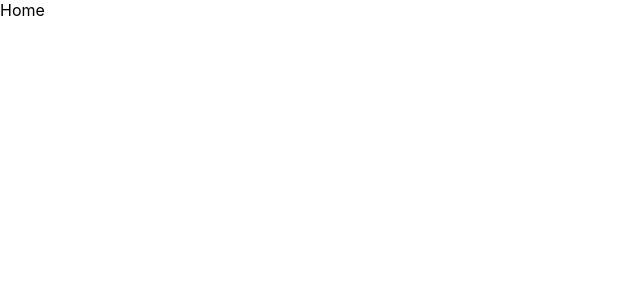
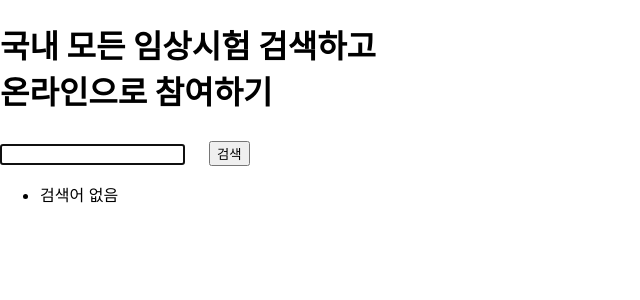
Before and after one commit to nuri1042/pre-onboarding-12th-3-4, a React (Create React App) app: page / in a window 1280 px wide. Shown: the top 300 px of the page, without its empty margins (0-640 px from the left). Built offline with nearby package versions, Linux system fonts and the light colour scheme.

Commit message:
Feat: 검색 화면 구현

```diff
--- a/package.json
+++ b/package.json
@@ -13,6 +13,7 @@
     "axios": "^1.5.0",
     "react": "^18.2.0",
     "react-dom": "^18.2.0",
+    "react-icons": "^4.11.0",
     "react-router-dom": "^6.15.0",
     "react-scripts": "5.0.1",
     "styled-components": "^6.0.7",
--- a/src/components/SearchForm.tsx
+++ b/src/components/SearchForm.tsx
@@ -1,5 +1,24 @@
 import React from 'react';
+import { styled } from 'styled-components';
+import { FaSearch } from 'react-icons/fa';
+import { useSearch } from '../context/SearchContext';
 
 export default function SearchForm() {
-  return <div>SearchForm</div>;
+  const { searchText, inputChange } = useSearch();
+
+  const searchSubmit = (e: React.FormEvent<HTMLFormElement>) => {
+    e.preventDefault();
+  };
+
+  return (
+    <StyledForm onSubmit={searchSubmit}>
+      <label>
+        <input type='text' name='sick' value={searchText} onChange={inputChange} autoFocus />
+        <FaSearch size='24' color='white' />
+      </label>
+      <button type='submit'>검색</button>
+    </StyledForm>
+  );
 }
+
+const StyledForm = styled.form``;
--- a/src/components/SearchItem.tsx
+++ b/src/components/SearchItem.tsx
@@ -1,5 +1,18 @@
 import React from 'react';
+import { FaSearch } from 'react-icons/fa';
+import { styled } from 'styled-components';
 
-export default function SearchItem() {
-  return <div>SearchItem</div>;
+type SelectItemProps = {
+  children: React.ReactNode;
+};
+
+export default function SelectItem({ children }: SelectItemProps) {
+  return (
+    <StyledItem type='button'>
+      <FaSearch size='12' color='white' />
+      <span>{children}</span>
+    </StyledItem>
+  );
 }
+
+const StyledItem = styled.button``;
--- a/src/components/SearchList.tsx
+++ b/src/components/SearchList.tsx
@@ -1,5 +1,29 @@
-import React from 'react';
+import { useSearch } from '../context/SearchContext';
+import SelectItem from './SearchItem';
+import { styled } from 'styled-components';
+import { isEmpty } from '../lib/utils';
 
-export default function SearchList() {
-  return <div>SearchList</div>;
+const SEARCH_LIMIT = 10;
+
+export default function SelectList() {
+  const { suggestions, searchText } = useSearch();
+  return (
+    <StyledList>
+      <li>
+        {isEmpty(searchText) && '검색어 없음'}
+        {!isEmpty(searchText) && isEmpty(suggestions) && '추천 검색어 없음'}
+        {!isEmpty(searchText) && !isEmpty(suggestions) && '추천 검색어'}
+      </li>
+      {!isEmpty(searchText) &&
+        suggestions.slice(0, SEARCH_LIMIT).map((sick) => {
+          return (
+            <li key={sick.sickCd}>
+              <SelectItem>{sick.sickNm}</SelectItem>
+            </li>
+          );
+        })}
+    </StyledList>
+  );
 }
+
+const StyledList = styled.ul``;
--- a/src/context/ShearchContext.ts
+++ b/src/context/SearchContext.ts
@@ -14,4 +14,4 @@ export interface SearchContextType {
 const SearchContext = createContext<SearchContextType | undefined>(undefined);
 
 export default SearchContext;
-export const useShearch = () => useContext(SearchContext) as SearchContextType;
+export const useSearch = () => useContext(SearchContext) as SearchContextType;
--- a/src/context/ShearchProvider.tsx
+++ b/src/context/SearchProvider.tsx
@@ -1,7 +1,8 @@
 // SearchProvider.tsx
 import React, { KeyboardEvent, useCallback, useState } from 'react';
 import { Sick } from '../types';
-import SearchContext, { SearchContextType } from './ShearchContext';
+import SearchContext, { SearchContextType } from './SearchContext';
+import { search } from '../api/search';
 
 interface SearchProviderProps {
   children: React.ReactNode;
@@ -14,8 +15,23 @@ function SearchProvider({ children }: SearchProviderProps) {
   const [suggestions, setSuggestions] = useState<Sick[]>([]);
 
   const changeFocus = (value: boolean) => setIsFocus(value);
-  const inputChange = (event: React.ChangeEvent<HTMLInputElement>) => {};
+
+  const getSuggestion = async (keyword: string) => {
+    const res = await search(keyword);
+    setSuggestions(res);
+  };
+
+  const inputChange = (event: React.ChangeEvent<HTMLInputElement>) => {
+    const keyword = event.target.value;
+    setSearchText(keyword);
+    if (!keyword) {
+      setSuggestions([]);
+      return;
+    }
+    getSuggestion(keyword);
+  };
   const handleSuggestionClick = (suggestion: string) => {};
+
   const keyboardEvent = useCallback((e: KeyboardEvent<HTMLInputElement>) => {}, []);
 
   const contextValue: SearchContextType = {
--- /dev/null
+++ b/src/lib/utils.ts
@@ -0,0 +1,9 @@
+export const isEmpty = (data: any) => {
+  return data.length === 0;
+};
+
+export const is단모음단자음 = (query: string) => {
+  const lastCharacter = query.charAt(query.length - 1);
+  const pattern = /[ㄱ-ㅎㅏ-ㅣ]/;
+  return pattern.test(lastCharacter);
+};
--- a/src/pages/Home.tsx
+++ b/src/pages/Home.tsx
@@ -1,5 +1,20 @@
-import React from 'react';
+import SearchForm from '../components/SearchForm';
+import SearchList from '../components/SearchList';
+import { styled } from 'styled-components';
+import SearchProvider from '../context/SearchProvider';
 
 export default function Home() {
-  return <div>Home</div>;
+  return (
+    <StyledLayout>
+      <h1>
+        국내 모든 임상시험 검색하고 <br /> 온라인으로 참여하기{' '}
+      </h1>
+      <SearchProvider>
+        <SearchForm />
+        <SearchList />
+      </SearchProvider>
+    </StyledLayout>
+  );
 }
+
+const StyledLayout = styled.div``;
```
Also changed, not shown: 1 other file (tests, documents, lock files or other folders).
